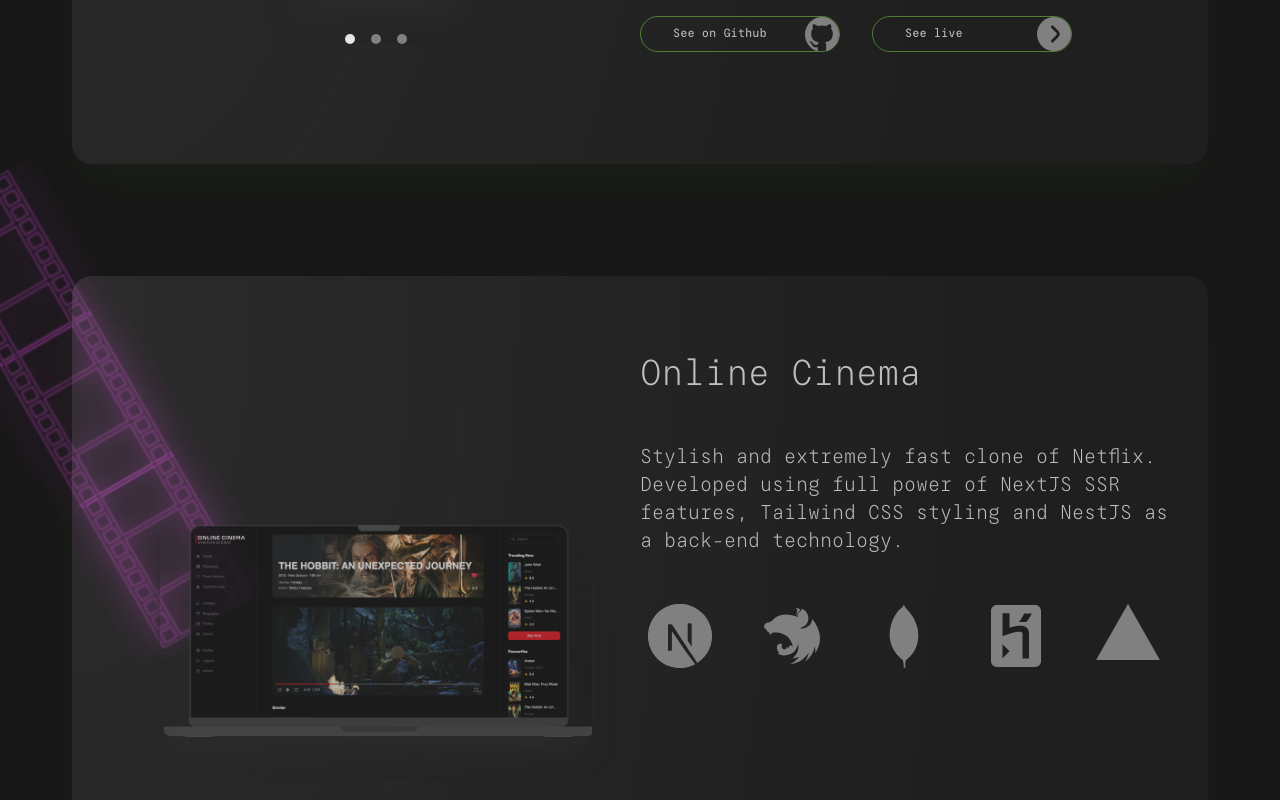
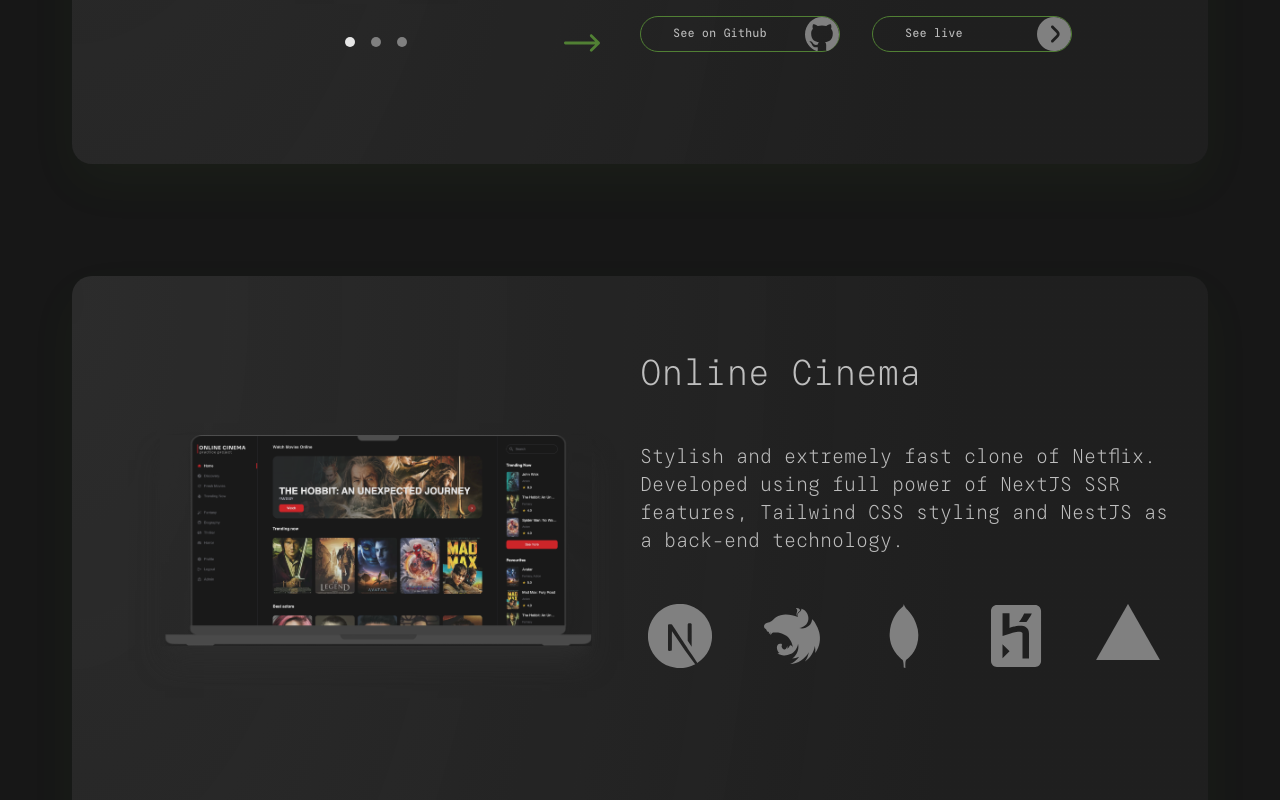
Before and after one commit to ArthurBosch/portfolio, a Next.js app: page / in a window 1280 px wide. Shown: the part 1540-2340 px from the top of the page. Built offline with nearby package versions, Linux system fonts and the light colour scheme.

Commit message:
header, mockup fix

```diff
--- a/app/components/screens/About/About.tsx
+++ b/app/components/screens/About/About.tsx
@@ -8,21 +8,10 @@
 import AboutCard3 from "./cards/AboutCard3";
 import cn from "classnames";
 import AboutProgressSlider from "./ProgressSlider/AboutProgressSlider";
-import { useSwipe } from "use-swipe-hook";
 import { useSwipeable } from "react-swipeable";
 
 const About: FC = () => {
   const [card, setCard] = useState(0);
-
-  const config = {
-    delta: 10, // min distance(px) before a swipe starts. *See Notes*
-    preventScrollOnSwipe: false, // prevents scroll during swipe (*See Details*)
-    trackTouch: true, // track touch input
-    trackMouse: false, // track mouse input
-    rotationAngle: 0, // set a rotation angle
-    swipeDuration: Infinity, // allowable duration of a swipe (ms). *See Notes*
-    touchEventOptions: { passive: true }, // options for touch listeners (*See Details*)
-  };
 
   const handlers = useSwipeable({
     onSwipedLeft: () => {
--- a/app/components/screens/About/AboutNavigation.tsx
+++ b/app/components/screens/About/AboutNavigation.tsx
@@ -1,5 +1,4 @@
-import Image from "next/image";
-import { Dispatch, FC, SetStateAction, useEffect, useState } from "react";
+import { Dispatch, FC, SetStateAction, useEffect } from "react";
 import styles from "./About.module.scss";
 
 const AboutNavigation: FC<{
@@ -28,7 +27,6 @@
 
   useEffect(() => {
     window.addEventListener("keydown", handleKeydown);
-    // window.addEventListener("touch", handleTouch)
 
     return () => {
       window.removeEventListener("keydown", handleKeydown);
--- a/app/components/screens/Portfolio/Portfolio.tsx
+++ b/app/components/screens/Portfolio/Portfolio.tsx
@@ -27,8 +27,8 @@
             );
           })}
         </>
-        <ClockBackground />
-        <FilmBackground />
+        {/* <ClockBackground />
+        <FilmBackground /> */}
       </div>
     </>
   );
--- a/app/components/ui/Header/HeaderDesktop.tsx
+++ b/app/components/ui/Header/HeaderDesktop.tsx
@@ -12,9 +12,11 @@
   const header = useRef() as React.MutableRefObject<HTMLDivElement>;
 
   useEffect(() => {
-    setTimeout(() => {
-      header.current.className = cn(styles.header, styles.hidden);
-    }, 5000);
+    if (scrollY > 1500) {
+      setTimeout(() => {
+        header.current.className = cn(styles.header, styles.hidden);
+      }, 5000);
+    }
   }, [scrollDirection]);
   return (
     <div
--- a/app/components/ui/Section/SectionBody/PictureSide/Mockup.module.scss
+++ b/app/components/ui/Section/SectionBody/PictureSide/Mockup.module.scss
@@ -1,5 +1,5 @@
 .mockup {
-  @apply flex relative flex-col justify-center items-center w-1/2;
+  @apply flex relative flex-col justify-around items-center w-1/2;
 
   min-height: 550px;
 
@@ -12,19 +12,68 @@
     @apply w-full;
     min-height: 200px;
   }
+
+  .imgContainer {
+    @apply shadow-bg shadow-xl;
+
+    img .vertical {
+      width: 173px;
+      height: 383px;
     }
 
-.imgContainer {
-  animation: mockup 3s infinite;
-  @apply shadow-bg shadow-xl;
+    img .horizontal {
+      width: 432px;
+      height: 259px;
+    }
+  }
+
+  .navigationContainer {
+    @apply w-full flex items-center flex-col relative;
+
+    .arrowContainer {
+      @apply absolute w-full;
+      .arrowLeft {
+        @apply absolute left-10;
+
+        @media (max-width: 1019px) {
+          @apply left-5;
+        }
+        svg g path {
+          @apply fill-primary;
+        }
+
+        &:hover,
+        &:active {
+          svg {
+            g path {
+              @apply fill-accent;
+            }
+          }
+        }
+      }
+
+      .arrowRight {
+        @apply absolute right-10;
+        @media (max-width: 1019px) {
+          @apply right-5;
+        }
+        svg g path {
+          @apply fill-primary;
+        }
+
+        &:hover,
+        &:active {
+          svg {
+            g path {
+              @apply fill-accent;
+            }
+          }
+        }
+      }
     }
 
     .radioContainer {
-  @apply absolute bottom-10 flex flex-row mt-3;
-  @media (max-width: 861px) {
-    @apply -bottom-5;
-  }
-}
+      @apply flex flex-row mt-3;
 
       .radio {
         width: 10px;
@@ -40,25 +89,6 @@
       .radioWhite {
         @apply bg-white transition-colors;
       }
-
-@keyframes mockup {
-  from {
-    opacity: 0;
-  }
-
-  20% {
-    opacity: 1;
-  }
-
-  75% {
-    opacity: 1;
-  }
-
-  85% {
-    opacity: 0;
-  }
-
-  to {
-    opacity: 0;
     }
   }
+}
--- a/app/components/ui/Section/SectionBody/PictureSide/Mockup.tsx
+++ b/app/components/ui/Section/SectionBody/PictureSide/Mockup.tsx
@@ -3,31 +3,47 @@
 import { FC, useEffect, useState } from "react";
 import styles from "./Mockup.module.scss";
 import cn from "classnames";
+import { useSwipeable } from "react-swipeable";
 const Mockup: FC<{ projectnumber: number }> = ({ projectnumber }) => {
   const [src, setSrc] = useState("");
-  const [count, setCount] = useState(1);
+  const [count, setCount] = useState(0);
 
   useEffect(() => {
-    setSrc(mockups[projectnumber].imageSrcs[0]);
-  }, []);
+    setSrc(mockups[projectnumber].imageSrcs[count]);
+  }, [count]);
 
-  useEffect(() => {
-    setTimeout(() => {
-      if (count === mockups.length) {
-        setCount(0);
-        setSrc(mockups[projectnumber].imageSrcs[count]);
-        return;
+  const handlers = useSwipeable({
+    onSwipedLeft: () => {
+      if (count !== 2) {
+        setCount(count + 1);
       }
+    },
+    onSwipedRight: () => {
+      if (count !== 0) {
+        setCount(count - 1);
+      }
+    },
+  });
+
+  const handleRightClick = () => {
     setCount(count + 1);
-      setSrc(mockups[projectnumber].imageSrcs[count]);
-    }, 3000);
-  }, [src]);
+  };
+
+  const handleLeftClick = () => {
+    setCount(count - 1);
+  };
 
   return (
     <div className={styles.mockup}>
       <div className={styles.imgContainer}>
         {src && (
           <Image
+            {...handlers}
+            className={cn(
+              mockups[projectnumber].isHorizontal
+                ? styles.horizontal
+                : styles.vertical
+            )}
             src={src}
             height={mockups[projectnumber].isHorizontal ? 259 : 383}
             width={mockups[projectnumber].isHorizontal ? 432 : 173}
@@ -35,6 +51,7 @@
           />
         )}
       </div>
+      <div className={styles.navigationContainer}>
         <div className={styles.radioContainer}>
           {mockups[projectnumber].imageSrcs.map((src) => {
             return (
@@ -49,6 +66,61 @@
             );
           })}
         </div>
+        <div className={styles.arrowContainer}>
+          {count !== 2 && (
+            <div className={styles.arrowRight} onClick={handleRightClick}>
+              <svg
+                width="36"
+                height="36"
+                viewBox="0 0 36 36"
+                fill="none"
+                xmlns="http://www.w3.org/2000/svg"
+              >
+                <g clipPath="url(#clip0_200_161)">
+                  <path
+                    d="M35.5875 17.0046C35.5871 17.0042 35.5868 17.0037 35.5863 17.0032L28.2383 9.69075C27.6879 9.14294 26.7975 9.14498 26.2496 9.69553C25.7017 10.246 25.7038 11.1364 26.2543 11.6842L31.1877 16.5937H1.40625C0.629578 16.5937 0 17.2233 0 18C0 18.7767 0.629578 19.4062 1.40625 19.4062H31.1876L26.2543 24.3157C25.7039 24.8636 25.7017 25.754 26.2496 26.3045C26.7976 26.8551 27.688 26.857 28.2384 26.3092L35.5864 18.9967C35.5868 18.9963 35.5871 18.9958 35.5876 18.9954C36.1384 18.4457 36.1366 17.5525 35.5875 17.0046Z"
+                    fill="#808080"
+                  />
+                </g>
+                <defs>
+                  <clipPath id="clip0_200_161">
+                    <rect width="36" height="36" fill="white" />
+                  </clipPath>
+                </defs>
+              </svg>
+            </div>
+          )}
+
+          {count !== 0 && (
+            <div className={styles.arrowLeft} onClick={handleLeftClick}>
+              <svg
+                width="36"
+                height="36"
+                viewBox="0 0 36 36"
+                fill="none"
+                xmlns="http://www.w3.org/2000/svg"
+              >
+                <g clip-path="url(#clip0_200_161)">
+                  <path
+                    d="M0.412454 18.9954C0.412875 18.9958 0.413227 18.9963 0.41372 18.9968L7.76166 26.3093C8.31213 26.8571 9.2025 26.855 9.75045 26.3045C10.2983 25.754 10.2962 24.8636 9.74573 24.3158L4.81233 19.4063L34.5938 19.4063C35.3704 19.4063 36 18.7767 36 18C36 17.2233 35.3704 16.5938 34.5938 16.5938L4.8124 16.5938L9.74567 11.6843C10.2961 11.1364 10.2983 10.246 9.75038 9.69553C9.20243 9.14492 8.31199 9.14302 7.76159 9.69075L0.413649 17.0033C0.413227 17.0037 0.412875 17.0042 0.412383 17.0046C-0.138375 17.5543 -0.136617 18.4475 0.412454 18.9954Z"
+                    fill="#808080"
+                  />
+                </g>
+                <defs>
+                  <clipPath id="clip0_200_161">
+                    <rect
+                      width="36"
+                      height="36"
+                      fill="white"
+                      transform="translate(36 36) rotate(-180)"
+                    />
+                  </clipPath>
+                </defs>
+              </svg>
+            </div>
+          )}
+        </div>
+      </div>
     </div>
   );
 };
--- a/pages/index.tsx
+++ b/pages/index.tsx
@@ -3,21 +3,19 @@
 import SVSection from "@/components/screens/CV/CVSection";
 import styles from "../styles/Home.module.scss";
 import { useEffect, useState } from "react";
-import MobileMenu from "@/components/mobile/MobileMenu/MobileMenu";
 import { MenuContextProvider } from "@/shared/MenuContextProvider";
 import Portfolio from "@/components/screens/Portfolio/Portfolio";
-import dynamic from "next/dynamic";
 import Stack from "@/components/screens/Stack/Stack";
 import About from "@/components/screens/About/About";
 import Links from "@/components/screens/Links/Links";
 import Header from "@/components/ui/Header/Header";
 
-const DynamicBackground = dynamic(
-  () => import("@/components/ui/Background/Background"),
-  {
-    ssr: false,
-  }
-);
+// const DynamicBackground = dynamic(
+//   () => import("@/components/ui/Background/Background"),
+//   {
+//     ssr: false,
+//   }
+// );
 
 export default function Home() {
   const [isLoading, setIsLoading] = useState(true);
```
Lines whose indentation alone changed are shown as unchanged.
